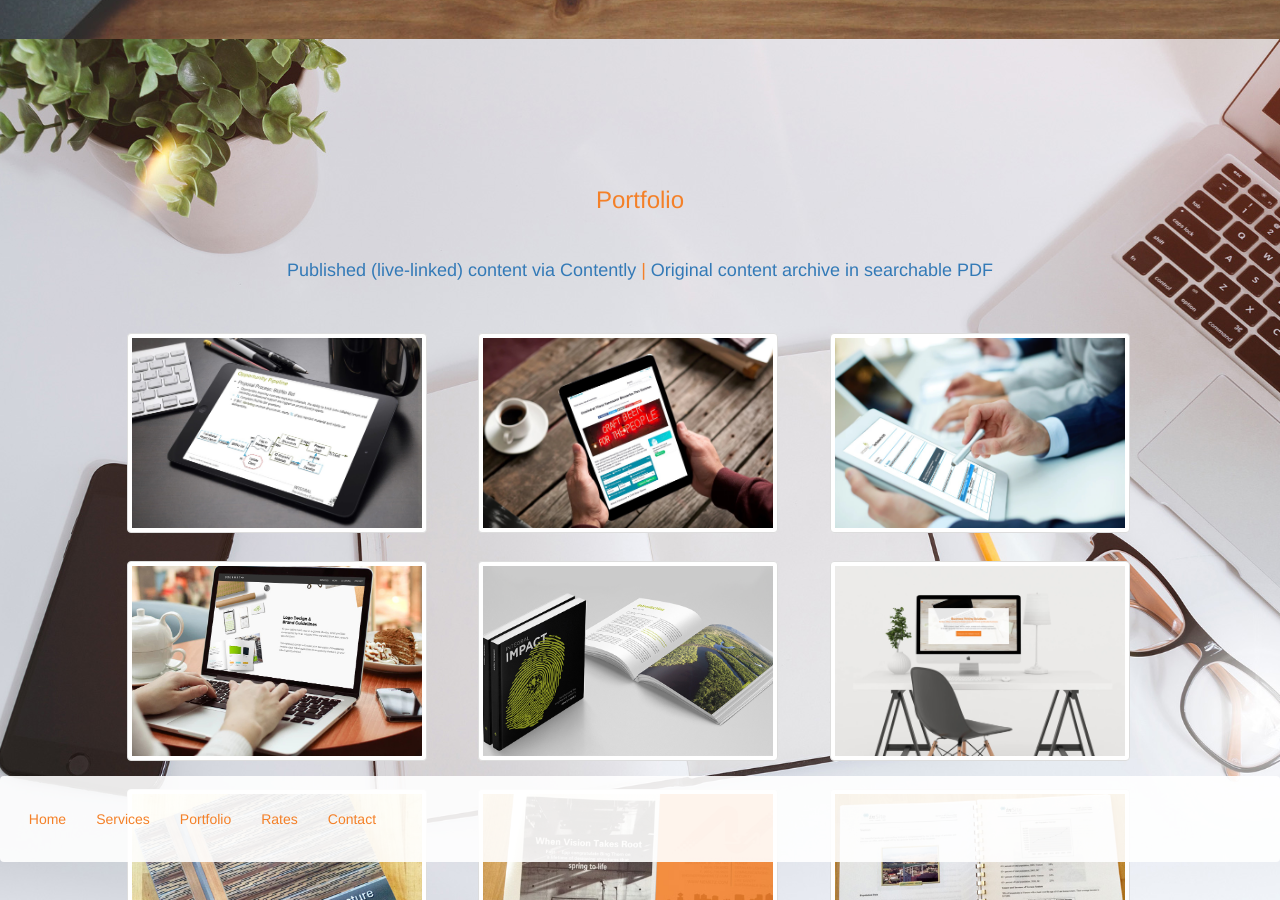
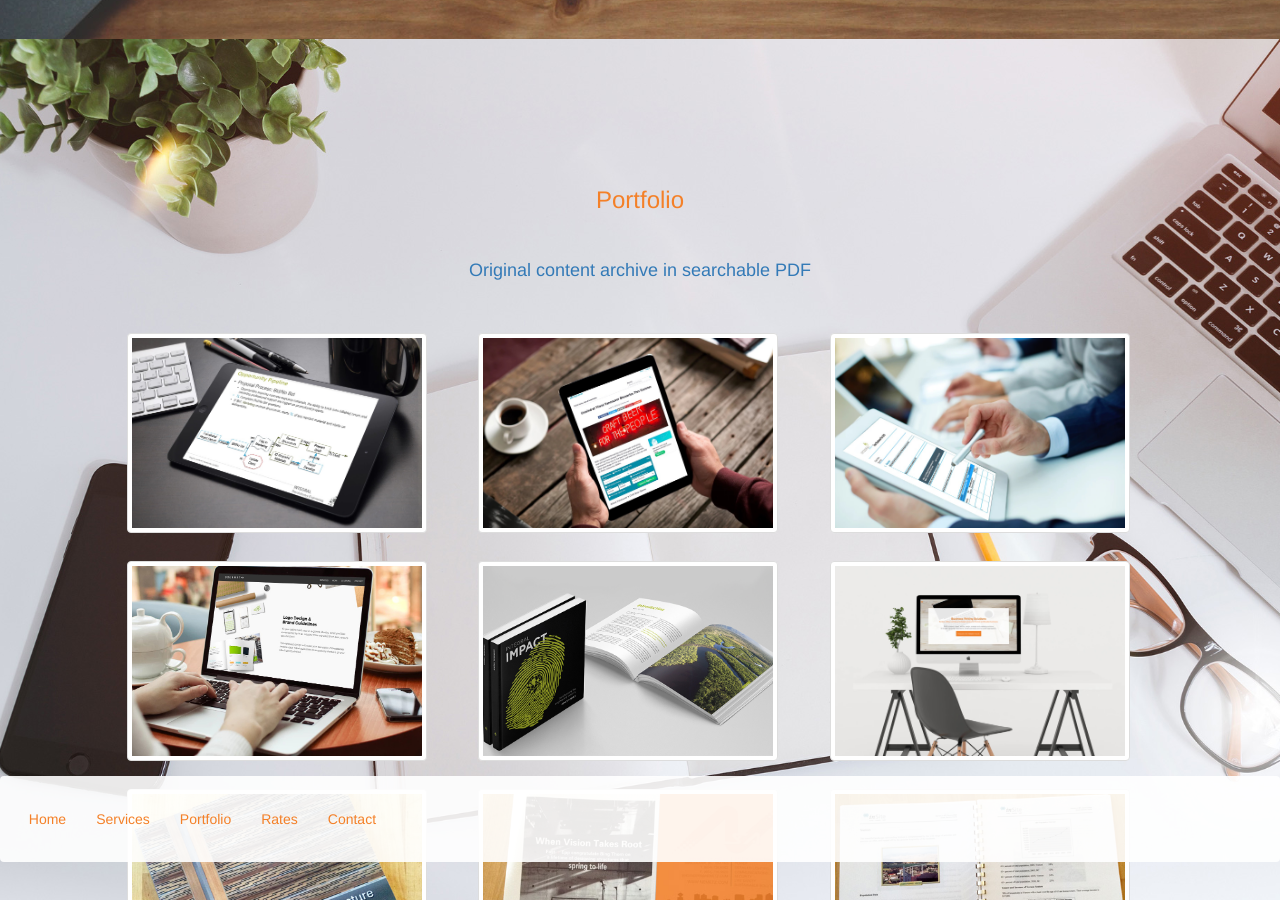
Before and after one commit to kaiewiggins/businesswriting, a Jekyll site: the page built from index.html, in a window 1280 px wide and 900 px high, scrolled down 2470 px. Built offline with Jekyll 4.4.1, drawn with Linux system fonts in a browser that asks for light colours; nearby versions of some CDN libraries.

Commit message:
Update index.html
remove Contently defunct link

```diff
--- a/index.html
+++ b/index.html
@@ -104,7 +104,7 @@ title: US and Canadian Business Writing Solutions
               <div class="text-center">
                   <h3>Portfolio</h3>
                   <br />
-                  <h4><a href="https://businesswritingsolutions.contently.com/">Published (live-linked) content via Contently</a> | <a href="https://drive.google.com/open?id=1sGjNLu6c5NJaHikh5uKWbzgMJ1VNL7FW">Original content archive in searchable PDF</a></small></h4>
+                  <h4><a href="https://drive.google.com/open?id=1sGjNLu6c5NJaHikh5uKWbzgMJ1VNL7FW" target="_blank">Original content archive in searchable PDF</a></small></h4>
                 <br />
             <div class="row" style="text-align: center;">
         <div class="col-lg-4 col-centered" style="padding:1em">
```
